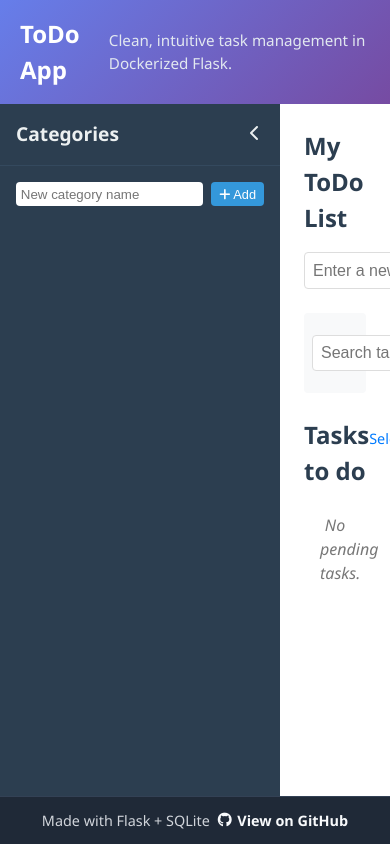
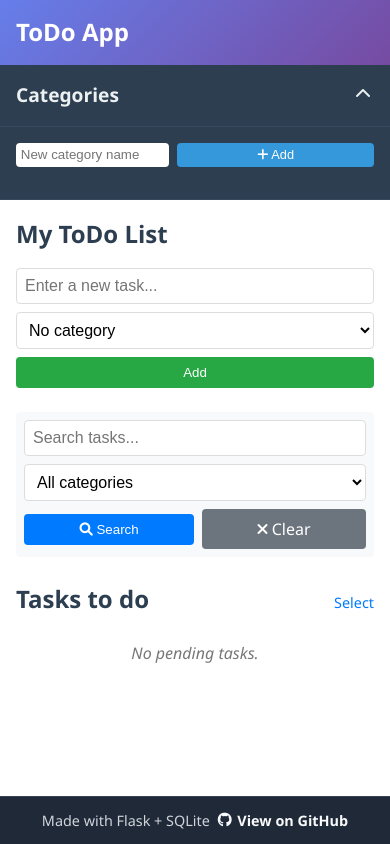
Before and after one commit to jakegithub24/ToDo-App-Docker, a Flask app: page / in a window 390 px wide. Run offline with Flask 3, Linux system fonts and the light colour scheme; data that the repository does not hold is empty; parts of the project's set-up code (start-up, migrations or seed data) failed here and were passed over.

Commit message:
Fixed 'Responsiveness' related issues.

```diff
--- a/flask-app/static/style.css
+++ b/flask-app/static/style.css
@@ -15,6 +15,8 @@ body {
     line-height: 1.5;
     display: flex;
     flex-direction: column;
+    min-height: 100svh;
+    overflow-x: hidden;
 }
 
 header.app-header {
@@ -50,6 +52,7 @@ main.app-main {
     display: flex;
     overflow: hidden;
     min-height: 0;
+    min-width: 0;
 }
 
 section.main-content {
@@ -57,6 +60,7 @@ section.main-content {
     overflow-y: auto;
     padding: 1.5rem;
     background-color: white;
+    min-width: 0;
 }
 
 footer.app-footer {
@@ -66,6 +70,7 @@ footer.app-footer {
     padding: 0.8rem 1rem;
     border-top: 1px solid #334155;
     flex-shrink: 0;
+    margin-top: auto;
 }
 
 .footer-content {
@@ -108,12 +113,15 @@ aside.categories-sidebar {
     display: flex;
     flex-direction: column;
     transition: width 0.3s ease;
-    overflow-y: auto;
     flex-shrink: 0;
 }
 
 .categories-sidebar.collapsed {
     width: 50px;
+}
+
+.categories-sidebar.collapsed .sidebar-header h2 {
+    display: none;
 }
 
 .sidebar-header {
@@ -146,7 +154,7 @@ aside.categories-sidebar {
 .categories-content {
     flex: 1;
     padding: 1rem;
-    overflow-y: auto;
+    min-width: 0;
 }
 
 .add-category {
@@ -163,6 +171,7 @@ aside.categories-sidebar {
     padding: 0.3rem;
     border: none;
     border-radius: 4px;
+    min-width: 0;
 }
 
 .add-category-form button {
@@ -189,10 +198,13 @@ aside.categories-sidebar {
     margin-bottom: 0.5rem;
     background-color: #34495e;
     border-radius: 4px;
+    gap: 0.5rem;
+    flex-wrap: wrap;
 }
 
 .category-name {
     font-weight: bold;
+    min-width: 0;
 }
 
 .category-count {
@@ -203,6 +215,7 @@ aside.categories-sidebar {
 .category-actions {
     display: flex;
     gap: 0.5rem;
+    flex: 0 0 auto;
 }
 
 .category-actions button {
@@ -258,6 +271,7 @@ h1 {
     font-size: 1rem;
     border: 1px solid #ddd;
     border-radius: 4px;
+    min-width: 0;
 }
 .category-select {
     flex: 1;
@@ -266,6 +280,7 @@ h1 {
     border: 1px solid #ddd;
     border-radius: 4px;
     background: white;
+    min-width: 0;
 }
 .todo-form button {
     padding: 0.5rem 1rem;
@@ -295,6 +310,7 @@ h1 {
     font-size: 1rem;
     border: 1px solid #ddd;
     border-radius: 4px;
+    min-width: 0;
 }
 .search-form select {
     flex: 1;
@@ -303,6 +319,7 @@ h1 {
     border: 1px solid #ddd;
     border-radius: 4px;
     background: white;
+    min-width: 0;
 }
 .search-form button {
     padding: 0.5rem 1rem;
@@ -349,6 +366,7 @@ h1 {
     padding: 0.5rem;
     border-radius: 4px;
     border-left: 4px solid #28a745;
+    min-width: 0;
 }
 .completed-list .todo-item {
     border-left-color: #6c757d;
@@ -375,6 +393,7 @@ h1 {
     align-items: center;
     gap: 0.5rem;
     flex-wrap: wrap;
+    min-width: 0;
 }
 .todo-title {
     font-size: 1rem;
@@ -432,6 +451,8 @@ h1 {
 .todo-actions {
     display: flex;
     gap: 0.5rem;
+    flex: 0 0 auto;
+    flex-wrap: wrap;
 }
 .btn-edit, .btn-delete {
     padding: 0.25rem 0.5rem;
@@ -540,3 +561,194 @@ h1 {
     border-radius: 4px;
     cursor: pointer;
 }
+
+/* ------------------------------
+   Responsive (desktop-first)
+   ------------------------------ */
+
+/* Prevent long titles/forms from blowing up layout */
+.todo-title,
+.category-name {
+    overflow-wrap: anywhere;
+    word-break: break-word;
+}
+
+/* Large tablets / small laptops */
+@media (max-width: 1024px) {
+    .app-header .header-content,
+    .footer-content {
+        max-width: 100%;
+    }
+
+    section.main-content {
+        padding: 1.25rem;
+    }
+
+    aside.categories-sidebar {
+        width: 240px;
+    }
+}
+
+/* Tablets and down: stack sidebar above content */
+@media (max-width: 900px) {
+    main.app-main {
+        flex-direction: column;
+        overflow: visible;
+    }
+
+    aside.categories-sidebar {
+        width: 100%;
+        max-height: 45vh;
+        border-bottom: 1px solid #34495e;
+        overflow: hidden;
+    }
+
+    .categories-sidebar.collapsed {
+        width: 100%;
+        max-height: 56px;
+        overflow: hidden;
+    }
+
+    .categories-sidebar.collapsed .sidebar-header h2 {
+        display: block;
+    }
+
+    .sidebar-header {
+        position: sticky;
+        top: 0;
+        background-color: #2c3e50;
+        z-index: 5;
+    }
+
+    .categories-content {
+        display: flex;
+        flex-direction: column;
+        min-height: 0;
+        overflow: hidden;
+    }
+
+    .add-category {
+        flex-shrink: 0;
+    }
+
+    .category-list {
+        flex: 1;
+        min-height: 0;
+        overflow-y: auto;
+        overflow-x: hidden;
+    }
+
+    section.main-content {
+        overflow-y: auto;
+    }
+
+    .footer-content {
+        flex-wrap: wrap;
+    }
+}
+
+/* Phones: make forms and rows wrap cleanly */
+@media (max-width: 600px) {
+    header.app-header {
+        padding: 0.9rem 1rem;
+    }
+
+    .app-header .header-content {
+        flex-direction: column;
+        align-items: flex-start;
+        gap: 0.35rem;
+    }
+
+    .app-header p {
+        display: none;
+    }
+
+    section.main-content {
+        padding: 1rem;
+    }
+
+    .todo-form,
+    .search-form,
+    .add-category-form {
+        flex-wrap: wrap;
+    }
+
+    .todo-form input[type="text"],
+    .search-form input[type="text"] {
+        flex: 1 1 100%;
+        min-width: 0;
+    }
+
+    .category-select,
+    .search-form select {
+        flex: 1 1 100%;
+        min-width: 0;
+    }
+
+    .todo-form button,
+    .search-form button,
+    .clear-filter,
+    .add-category-form button {
+        flex: 1 1 auto;
+    }
+
+    .todo-item {
+        align-items: flex-start;
+        gap: 0.5rem;
+    }
+
+    .title-container {
+        flex: 1 1 auto;
+        min-width: 0;
+    }
+
+    .todo-actions {
+        width: 100%;
+        justify-content: flex-end;
+        flex-wrap: wrap;
+    }
+
+    .category-actions {
+        margin-left: auto;
+    }
+
+    .edit-container {
+        flex-wrap: wrap;
+        gap: 0.4rem;
+    }
+
+    .edit-title-input,
+    .edit-category-select {
+        flex: 1 1 100%;
+        min-width: 0;
+    }
+
+    .save-edit-btn,
+    .cancel-edit-btn {
+        flex: 1 1 calc(50% - 0.2rem);
+    }
+
+    .batch-actions {
+        flex-wrap: wrap;
+        justify-content: flex-start;
+    }
+
+    .batch-btn {
+        flex: 1 1 auto;
+    }
+
+    .modal-content {
+        width: min(92vw, 340px);
+        margin: 18vh auto;
+    }
+
+    .modal-content form {
+        flex-wrap: wrap;
+    }
+
+    .modal-content input,
+    .modal-content button {
+        flex: 1 1 100%;
+        min-width: 0;
+    }
+}
--- a/flask-app/templates/base.html
+++ b/flask-app/templates/base.html
@@ -45,15 +45,27 @@
         // Sidebar toggle - hide whole content when collapsed
         const sidebar = document.querySelector('.categories-sidebar');
         const toggleBtn = document.getElementById('toggleSidebar');
-        if (toggleBtn) {
+        const isMobileLayout = () => window.matchMedia('(max-width: 900px)').matches;
+        function updateSidebarToggleIcon() {
+            if (!toggleBtn || !sidebar) return;
+            const collapsed = sidebar.classList.contains('collapsed');
+            if (isMobileLayout()) {
+                toggleBtn.innerHTML = collapsed
+                    ? '<i class="fas fa-chevron-down"></i>'
+                    : '<i class="fas fa-chevron-up"></i>';
+            } else {
+                toggleBtn.innerHTML = collapsed
+                    ? '<i class="fas fa-chevron-right"></i>'
+                    : '<i class="fas fa-chevron-left"></i>';
+            }
+        }
+        if (toggleBtn && sidebar) {
             toggleBtn.addEventListener('click', () => {
                 sidebar.classList.toggle('collapsed');
-                if (sidebar.classList.contains('collapsed')) {
-                    toggleBtn.innerHTML = '<i class="fas fa-chevron-right"></i>';
-                } else {
-                    toggleBtn.innerHTML = '<i class="fas fa-chevron-left"></i>';
-                }
+                updateSidebarToggleIcon();
             });
+            updateSidebarToggleIcon();
+            window.addEventListener('resize', updateSidebarToggleIcon, { passive: true });
         }
 
         // Category edit modal
```
